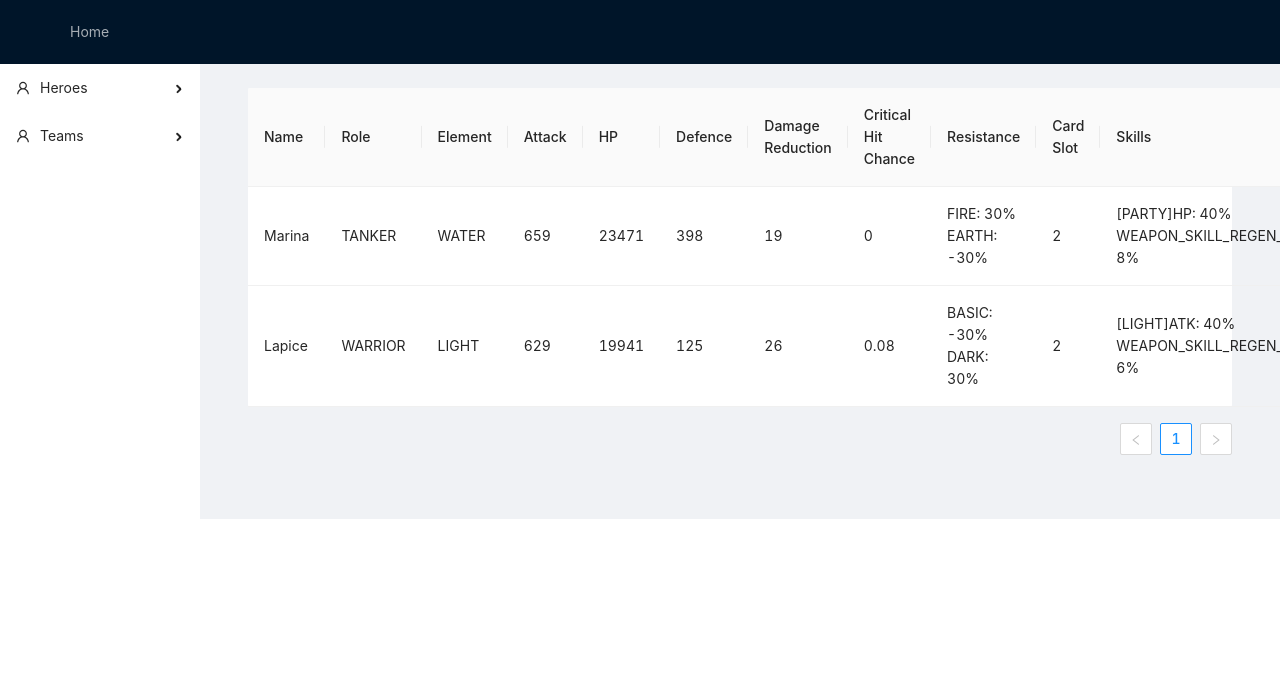
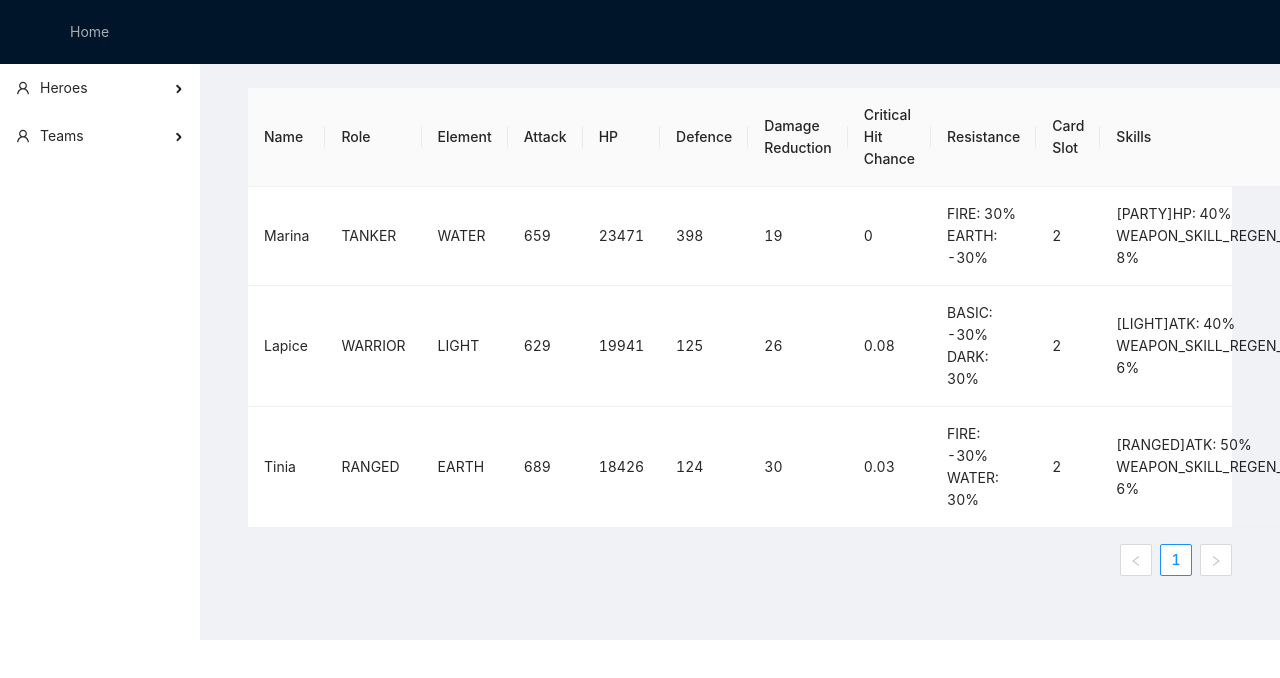
Before and after one commit to monacob/guardian-tales, a React (Create React App) app: page /heroes in a window 1280 px wide. Shown: the top 678 px of the page. Built offline with nearby package versions, Linux system fonts and the light colour scheme.

Commit message:
add  hero

```diff
--- a/src/data/heroes.js
+++ b/src/data/heroes.js
@@ -1,10 +1,10 @@
 // @flow
 
-export type Role = 'TANKER' | 'WARRIOR';
-export type Element = 'WATER' | 'LIGHT';
-export type Resistance = { type: 'BASIC' | 'DARK' | 'FIRE' | 'EARTH', value: number };
+export type Role = 'TANKER' | 'WARRIOR' | 'RANGED';
+export type Element = 'WATER' | 'LIGHT' | 'FIRE' | 'EARTH' | 'DARK';
+export type Resistance = { type: 'BASIC' | Element, value: number };
 export type Attribute = 'HP' | 'RANGE_ATK' | 'ATK' | 'WEAPON_SKILL_REGEN_SPEED';
-export type SkillTarget = 'SELF' | 'PARTY' | Element
+export type SkillTarget = 'SELF' | 'PARTY' | Element | Role
 export type Skill = {
     target: SkillTarget,
     attribute: Attribute,
@@ -72,6 +72,30 @@ const heroes: Array<Hero> = [
             attribute: 'WEAPON_SKILL_REGEN_SPEED',
             value: 0.06
         }]
+    },
+    {
+        name: 'Tinia',
+        role: 'RANGED',
+        element: 'EARTH',
+        atk: 689,
+        criticalHitChance: 0.03,
+        hp: 18426,
+        def: 124,
+        damageReduction: 30,
+        cardSlot: 2,
+        resistance: [
+            {type: 'FIRE', value: -0.3},
+            {type: 'WATER', value: 0.3},
+        ],
+        skills: [{
+            target: 'RANGED',
+            attribute: 'ATK',
+            value: 0.50
+        }, {
+            target: 'SELF',
+            attribute: 'WEAPON_SKILL_REGEN_SPEED',
+            value: 0.06
+        }]
     }
 ]
 
--- a/src/pages/team_optimizer.js
+++ b/src/pages/team_optimizer.js
@@ -41,6 +41,7 @@ function calculateTeamAttributes(teams: Array<Team>) {
                 for (let skill of skilledMember.skills) {
                     const eligible = (skill.target === 'SELF' && skilledMember.name === member.name)
                         || member.element === skill.target
+                        || member.role === skill.target
                         || skill.target === 'PARTY'
                     if (eligible) {
                         if (!multipliers.has(member.name)) {
```
